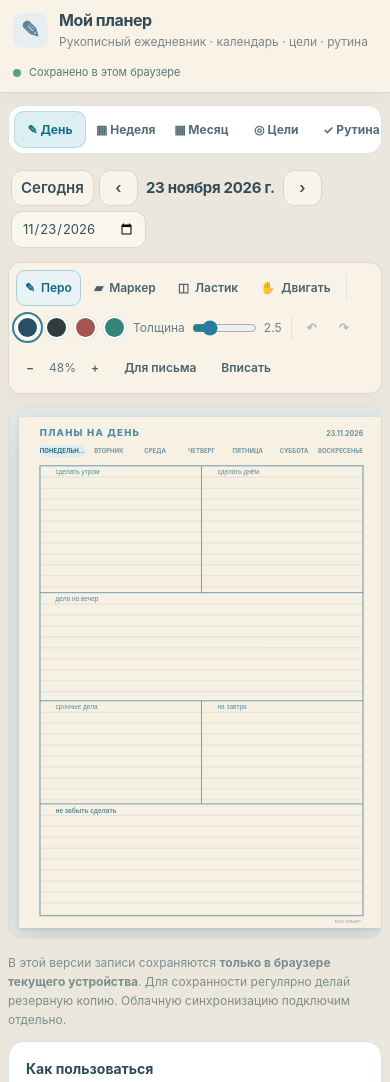
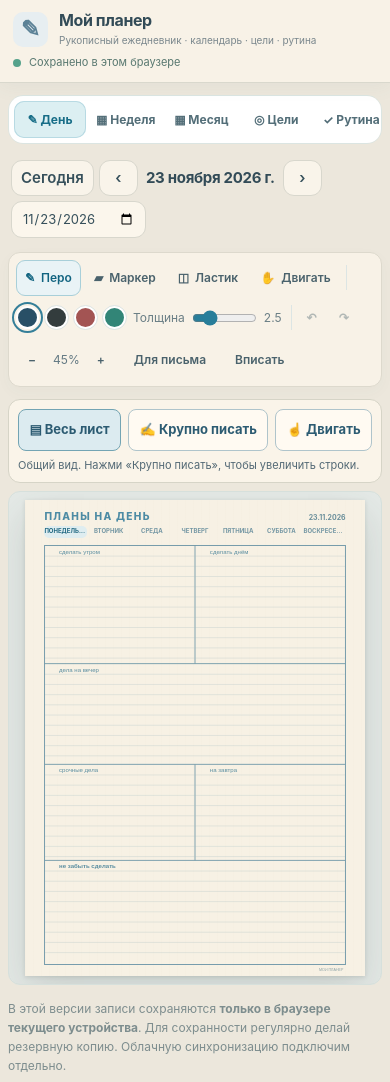
Before and after one commit to TimchenkoAleksei/my-planner, a plain HTML site: page index.html in a window 390 px wide. Shown: the top 1082 px of the page. Drawn offline with Linux system fonts and the light colour scheme.

Commit message:
Improve phone planner with large writing and panning controls

```diff
--- a/index.html
+++ b/index.html
@@ -559,7 +559,25 @@
       #routineView .rh-priority-menu {gap:3px;}
       #routineView .rh-priority-choice {font-size:10px;padding:4px;}
     }
-  </style>
+
+    /* v2.2: readable day on phones, paper-style zoom; tablet/desktop unchanged. */
+    .mobile-day-controls {display:none;}
+    @media(max-width:660px) {
+      .top {position:relative;}
+      .top .top-inner {gap:7px;}
+      .top .sub {font-size:10px;}
+      .mobile-day-controls {display:flex;align-items:center;gap:7px;flex-wrap:wrap;margin:0 0 8px;padding:9px;background:#faf4e9;border:1px solid #d6d4c7;border-radius:12px;}
+      body:not([data-view="day"]) .mobile-day-controls {display:none;}
+      .mobile-day-controls .mobile-zoom-button {flex:1 1 auto;min-height:42px;padding:8px 9px;border-radius:8px;border:1px solid #afc4cb;background:#fffaf2;color:#2c5b72;font-size:13px;font-weight:750;}
+      .mobile-day-controls .mobile-zoom-button[aria-pressed="true"] {background:#dcebf0;border-color:#73a4b3;}
+      .mobile-day-controls .mobile-hint {flex-basis:100%;font-size:11px;line-height:1.35;color:#536975;}
+      .paper-scroller {max-height:min(72dvh,700px);min-height:350px;overflow:auto;-webkit-overflow-scrolling:touch;overscroll-behavior:contain;padding:8px;}
+      .paper-heading strong {font-size:clamp(10px,2.6vw,13px);}
+      .sidebox:first-child {display:none;}
+      .zoom-wrap {flex-basis:100%;margin-left:0;justify-content:flex-start;}
+      .zoom-wrap .tool {min-height:39px;padding:8px 11px;}
+    }
+</style>
 </head>
 <body data-view="day">
   <header class="top">
@@ -602,6 +620,12 @@
         <button class="tool" id="redoBtn" type="button" title="Повторить (Ctrl+Shift+Z)" aria-label="Повторить">↷</button>
         <div class="zoom-wrap"><button class="tool" id="zoomOut" type="button" title="Уменьшить">−</button><span id="zoomText">100%</span><button class="tool" id="zoomIn" type="button" title="Увеличить">+</button><button class="tool" id="realSizeBtn" type="button" title="Удобный масштаб для письма">Для письма</button><button class="tool" id="fitBtn" type="button" title="Вписать лист в ширину">Вписать</button></div>
       </section>
+      <div class="mobile-day-controls" aria-label="Масштаб дневного листа для телефона">
+        <button type="button" class="mobile-zoom-button" id="mobileFit" aria-pressed="true">▤ Весь лист</button>
+        <button type="button" class="mobile-zoom-button" id="mobileWrite" aria-pressed="false">✍ Крупно писать</button>
+        <button type="button" class="mobile-zoom-button" id="mobileMove" aria-pressed="false">☝ Двигать</button>
+        <div class="mobile-hint" id="mobileZoomHint">Для письма нажми «Крупно писать». Лист можно двигать пальцем в режиме «Двигать».</div>
+      </div>
       <div id="huaweiHelp" class="huawei-help" role="alert">
         <strong>Планер открыт как документ, а не как приложение.</strong>
         Если не работают кнопки, разлиновка или стилус, открой планер по HTTPS-ссылке в браузере Huawei или Chrome. Из встроенного просмотрщика файлов письмо может не работать.
@@ -994,12 +1018,22 @@
       function beginDraw(e){if(drawing||!acceptPointer(e))return; if(e.cancelable)e.preventDefault();drawing=true;activePointer=e.pointerId;try{canvas.setPointerCapture(e.pointerId);}catch(err){}snapshot();const p=pointFromEvent(e);if(tool==='eraser'){eraserLast=null;eraseBetween(p);}else{currentStroke={kind:tool,color:tool==='marker'?'#eac45d':color,width,points:[p]};strokes.push(currentStroke);redraw();}setStatus('Изменения не сохранены…',true);}
       function moveDraw(e){if(!drawing||e.pointerId!==activePointer)return;if(e.cancelable)e.preventDefault();const p=pointFromEvent(e);if(tool==='eraser')eraseBetween(p);else if(currentStroke){interpolate(currentStroke.points,p);redraw();}}
       function endDraw(e){if(!drawing)return;if(e&&e.pointerId!==activePointer)return;if(e&&tool!=='eraser'&&currentStroke)interpolate(currentStroke.points,pointFromEvent(e));drawing=false;currentStroke=null;eraserLast=null;if(e){try{canvas.releasePointerCapture(e.pointerId);}catch(err){}}activePointer=null;redraw();saveDay();updateHistory();}
-      function setTool(t){if(drawing)endDraw();tool=t;document.querySelectorAll('[data-tool]').forEach(b=>b.classList.toggle('active',b.dataset.tool===t));canvas.classList.toggle('hand',t==='hand');savePrefs();}
+      function setTool(t){if(drawing)endDraw();tool=t;document.querySelectorAll('[data-tool]').forEach(b=>b.classList.toggle('active',b.dataset.tool===t));canvas.classList.toggle('hand',t==='hand');savePrefs();updateMobileZoomControls();}
       function setColor(c){color=c;document.querySelectorAll('.swatch').forEach(b=>b.classList.toggle('selected',b.dataset.color===c));if(tool==='eraser'||tool==='hand')setTool('pen');savePrefs();}
       function setWidth(w){width=+w;$('lineSize').value=String(width);$('sizeText').textContent=width.toFixed(1);savePrefs();}
+      function updateMobileZoomControls(){
+        const fitted=Math.min(1.4,availableWidth()/760),isFit=Math.abs(zoom-fitted)<.055;
+        if($('mobileFit'))$('mobileFit').setAttribute('aria-pressed',String(isFit));
+        if($('mobileWrite'))$('mobileWrite').setAttribute('aria-pressed',String(!isFit&&tool!=='hand'));
+        if($('mobileMove'))$('mobileMove').setAttribute('aria-pressed',String(tool==='hand'));
+        if($('mobileZoomHint'))$('mobileZoomHint').textContent=tool==='hand'
+          ? 'Перемещай увеличенный лист пальцем. Для письма нажми «Крупно писать».'
+          : isFit ? 'Общий вид. Нажми «Крупно писать», чтобы увеличить строки.'
+                  : 'Масштаб '+Math.round(zoom*100)+'%. Для прокрутки листа включи «Двигать».';
+      }
       function availableWidth(){return Math.max(280,scroller.clientWidth-32);}
-      function setZoom(v){zoom=Math.max(.48,Math.min(1.65,v));const cssWidth=Math.round(760*zoom);paper.style.setProperty('--paper-width',cssWidth+'px');$('zoomText').textContent=Math.round(zoom*100)+'%';savePrefs();requestAnimationFrame(resizeCanvas);}
-      function fit(){setZoom(Math.min(1.4,availableWidth()/760));}
+      function setZoom(v){zoom=Math.max(.33,Math.min(2.3,v));const cssWidth=Math.round(760*zoom);paper.style.setProperty('--paper-width',cssWidth+'px');$('zoomText').textContent=Math.round(zoom*100)+'%';savePrefs();requestAnimationFrame(resizeCanvas);updateMobileZoomControls();}
+      function fit(){setZoom(Math.min(1.4,availableWidth()/760));scroller.scrollTo({left:0,top:0});}
       function downloadBlob(blob,name){const a=document.createElement('a');const url=URL.createObjectURL(blob);a.href=url;a.download=name;document.body.appendChild(a);a.click();a.remove();setTimeout(()=>URL.revokeObjectURL(url),10000);}
       function rasterizeTemplate(c){
         c.save();c.scale(2,2);c.fillStyle='#fcf8ec';c.fillRect(0,0,DW,DH);
@@ -1844,6 +1878,10 @@
       document.querySelectorAll('[data-color]').forEach(b=>b.addEventListener('click',()=>setColor(b.dataset.color)));
       $('lineSize').addEventListener('input',e=>setWidth(e.target.value));
       $('undoBtn').addEventListener('click',undo);$('redoBtn').addEventListener('click',redo);
+      $('mobileFit').addEventListener('click',()=>{setTool('hand');fit();});
+      $('mobileWrite').addEventListener('click',()=>{const wasSmall=zoom<.85;if(wasSmall)setZoom(1);setTool('pen');if(wasSmall)scroller.scrollTo({left:0,top:0});});
+      $('mobileMove').addEventListener('click',()=>{setTool('hand');});
+      scroller.addEventListener('wheel',e=>{if(e.ctrlKey){e.preventDefault();setZoom(zoom*(e.deltaY<0?1.12:.89));}},{passive:false});
       $('zoomIn').addEventListener('click',()=>setZoom(+(zoom+.15).toFixed(2)));
       $('zoomOut').addEventListener('click',()=>setZoom(+(zoom-.15).toFixed(2)));
       $('fitBtn').addEventListener('click',fit);$('realSizeBtn').addEventListener('click',()=>setZoom(1));
```
